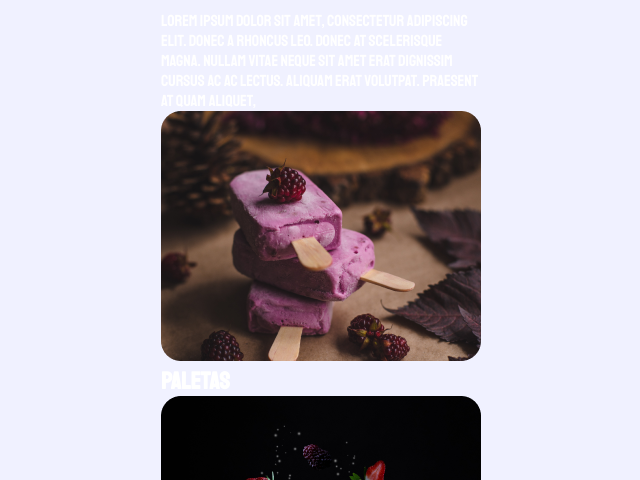
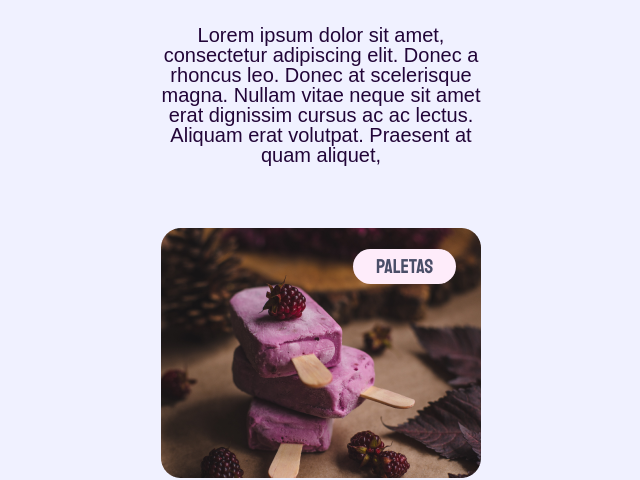
Before and after one commit to DaviF91/Stage03.Desafio3.Mobile-First---Pagina-Space-Cream, a plain HTML site: page index.html in a window 1280 px wide. Shown: the part 320-800 px from the top of the page, without its empty margins (319-959 px from the left). Drawn offline with Linux system fonts and the light colour scheme; a web font is replaced by a local one.

Commit message:
Ajustes finais CSS + animação

```diff
--- a/index.html
+++ b/index.html
@@ -25,9 +25,9 @@
         <img src="./images/sorvete1.png" alt="foto de 3 paletas de morango">
         <h2><span>Paletas</span></h2>
       </div>
-      <div class="card">
+      <div class="card" >
         <img src="./images/sorvete2.png" alt="foto de um shake com varias frutas caindo em cima">
-        <h2><span>Shakes</span></h2>
+        <h2 id="img"><span>Shakes</span></h2>
       </div>
       <div class="card">
         <img src="./images/sorvete3.png" alt="foto de uma colher com uma bola de sorvete">
@@ -35,7 +35,7 @@
       </div>
       <div class="card">
         <img src="./images/sorvete4.png" alt="foto de uma mão segurando um picolé">
-        <h2><span>Picolés</span></h2>
+        <h2 id="img"><span>Picolés</span></h2>
       </div>
     </main>
   </div>
--- a/style.css
+++ b/style.css
@@ -9,13 +9,14 @@
   --ff-heading: 'Staatliches', cursive;
   --ff-texting: 'Palanquin', sans-serif;
 
-  --bg-primary:hsl(218, 17%, 62%, 1);
-  --bg-secundary:hsl(233, 100%, 97%, 1);
-  --bg-h1:hsl(275, 18%, 79%, 1);
+  --bg-primary: hsl(218, 17%, 62%, 1);
+  --bg-secundary: hsl(233, 100%, 97%, 1);
+  --bg-h1: hsl(275, 18%, 79%, 1);
+  --bg-h2: hsl(312, 91%, 96%, 1);
 
   --fc-primary: hsl(0, 0%, 100%, 1);
-  --fc-secundary:hsl(274, 84%, 12%, 1);
-  --fc-terciary:hsl(232, 17%, 35%, 1);
+  --fc-secundary: hsl(274, 84%, 12%, 1);
+  --fc-terciary: hsl(232, 17%, 35%, 1);
 
   --fs-body: 1.6rem;
 }
@@ -32,13 +33,12 @@ body {
   margin: 0 auto;
 }
 
-
-
 header {
   background-color: var(--bg-primary);
   text-align: center;
   font-family: var(--ff-heading);
   padding-bottom: 3.2rem;
+  animation: downtop 800ms 200ms backwards;
 }
 
 header img {
@@ -50,12 +50,92 @@ header h1 {
   background-color: var(--bg-h1);
   padding: 8px 8.6rem 7px 8.7rem;
   font-weight: 400;
-  font-size: 4.0rem;
+  font-size: 4rem;
   line-height: 3.4rem;
-
-
 }
 
 main {
-  padding: 1.4rem 3.2rem 6.0rem;
+  padding: 1.4rem 3.2rem 6rem;
 }
+
+main p {
+  font-family: var(--ff-texting);
+  color: var(--fc-secundary);
+  font-weight: 400;
+  font-size: 2rem;
+  line-height: 2rem;
+  display: flex;
+
+  text-align: center;
+  margin: 1.4rem auto 6.3rem;
+  animation: downtop 800ms 200ms backwards;
+}
+
+.card {
+  position: relative;
+  width: 100%;
+  height: auto;
+  margin-bottom: 3.2rem;
+}
+
+.card img {
+  object-fit: cover;
+  animation: downtop 800ms 200ms backwards;
+}
+
+.card img:hover {
+  transform: scale(1.1);
+  opacity: 0.4;
+}
+
+.card h2 {
+  position: absolute;
+  left: 19.2rem;
+  bottom: 19.9rem;
+
+  color: var(--fc-terciary);
+  font-weight: 400;
+  font-size: 2rem;
+  line-height: 3.4rem;
+  display: flex;
+  flex-direction: column;
+  animation: topdown 800ms 200ms backwards;
+}
+
+.card h2 span {
+  background-color: var(--bg-h2);
+  border-radius: 2rem;
+  display: inline-flex;
+  width: fit-content;
+  padding: 0 2.3rem;
+  height: 3.5rem;
+  align-items: center;
+}
+
+#img {
+  left: 19.2rem;
+  bottom: 39.9rem;
+}
+
+@keyframes topdown {
+  0% {
+    opacity: 0;
+    transform: translateY(-15px);
+  }
+
+  100% {
+    opacity: 1;
+    transform: translateY(0);
+  }
+}
+
+@keyframes downtop {
+  0% {
+    opacity: 0;
+    transform: translateY(15px);
+  }
+  100% {
+    opacity: 1;
+    transform: translateY(0);
+  }
+}
```
